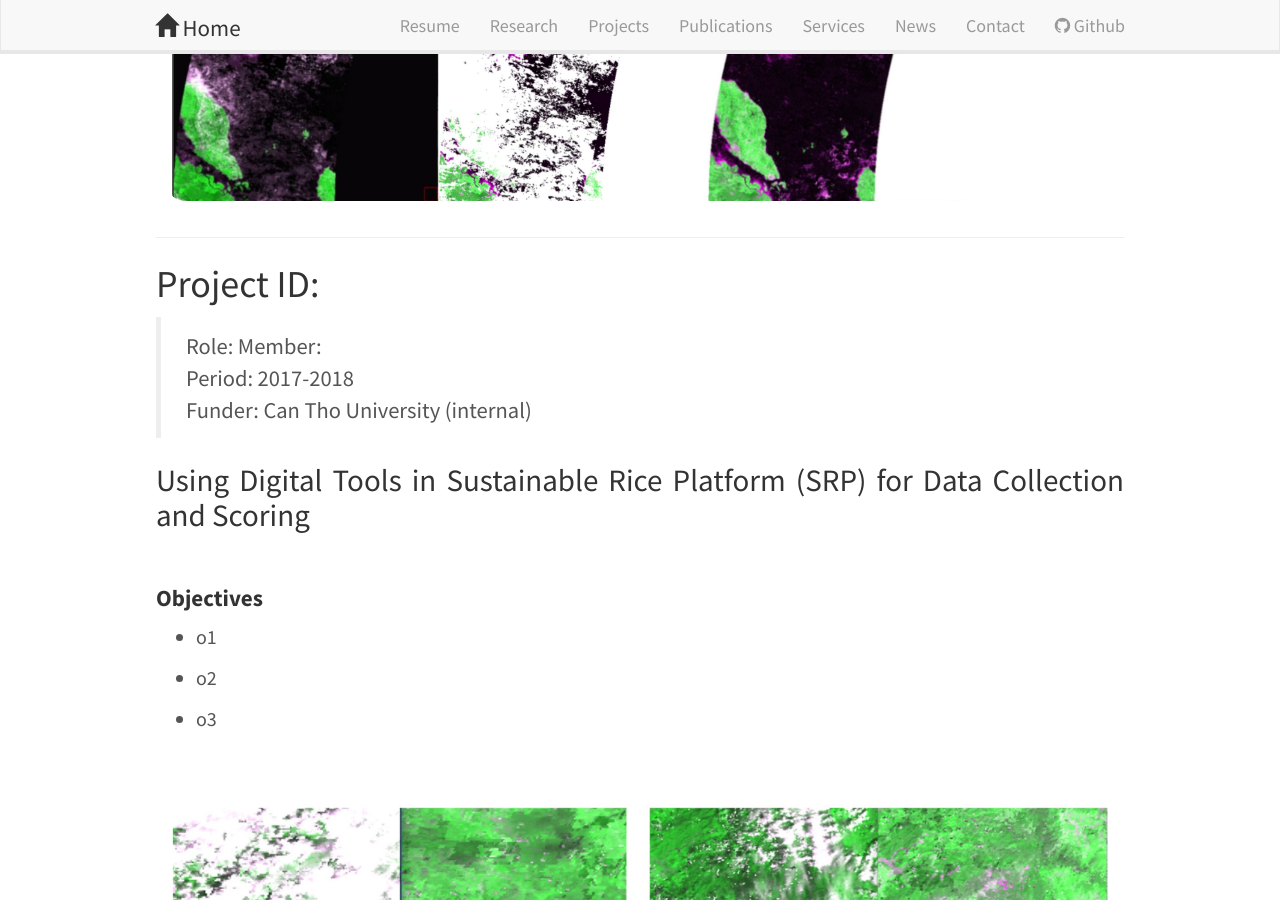
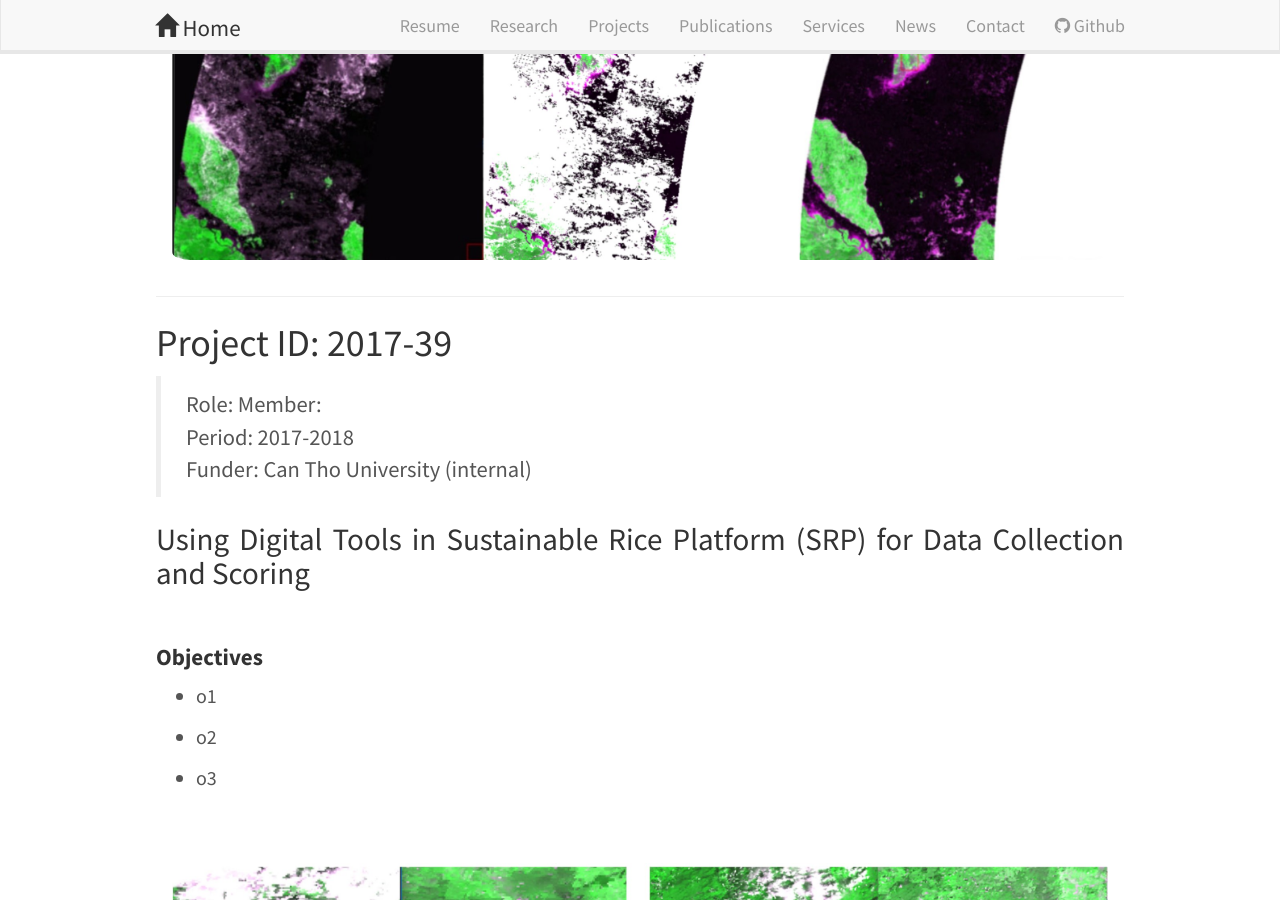
Before and after one commit to canng/cann, a Jekyll site: the page built from _posts/2024-01-01-Project_cloud_removal.md, in a window 1280 px wide and 900 px high, scrolled down 460 px. Built offline with Jekyll 4.4.1, drawn with Linux system fonts in a browser that asks for light colours; nearby versions of some CDN libraries.

Commit message:
update projects

```diff
--- a/_posts/2024-01-01-Project_cloud_removal.md
+++ b/_posts/2024-01-01-Project_cloud_removal.md
@@ -9,7 +9,7 @@ date: 2024-01-01
 <div class="row">
 <div class="col-sm-12">
 <figure>
-<img src="{{ site.url }}{{ site.baseurl }}/images/projectpic/CTU_cloud_01.jpg" class="img-responsive" width="800px" height="auto" />
+<img src="{{ site.url }}{{ site.baseurl }}/images/projectpic/CTU_cloud_01.jpg" class="img-responsive" width="1000px" height="auto" />
 <figcaption></figcaption>
 </figure>
 </div>
@@ -20,7 +20,7 @@ date: 2024-01-01
 
 <div style="text-align:justify; font-size:20px;">
 
-## Project ID:
+## Project ID: 2017-39
 
 > Role: Member:  <br>
 > Period: 2017-2018 <br>
@@ -58,7 +58,7 @@ date: 2024-01-01
 </figure>
 
 <figure>
-<img src="{{ site.url }}{{ site.baseurl }}/images/projectpic/CTU_cloud_03.jpg" class="img-responsive" width="1000px" height="auto" />
+<img src="{{ site.url }}{{ site.baseurl }}/images/projectpic/CTU_cloud_04.jpg" class="img-responsive" width="1000px" height="auto" />
 <figcaption> Compare NDVI time series before and after cloud removal
 </figcaption>
 </figure>
```
